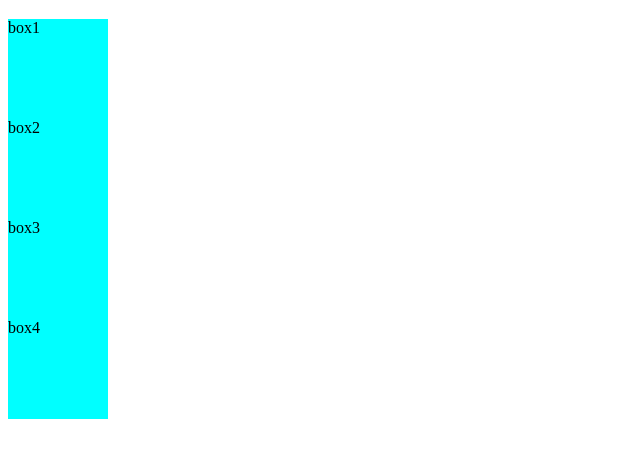
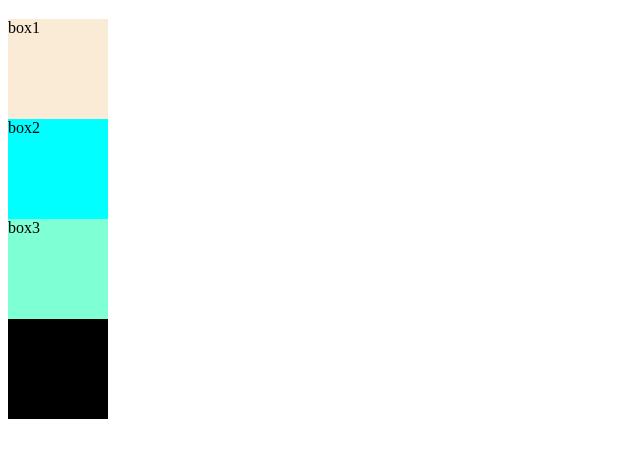
Before and after one commit to Mubasharawan786/Html-CSS-JS-practice-, a plain HTML site: page index.html in a window 1280 px wide. Shown: the part 61-518 px from the top of the page, without its empty margins (0-640 px from the left). Drawn offline with Linux system fonts and the light colour scheme.

Commit message:
giving colors to div

```diff
--- a/index.css
+++ b/index.css
@@ -1,5 +1,10 @@
 div{
     height: 100px;
     width: 100px;
-    background-color: aqua;
 }
+#box1{
+    background-color: antiquewhite;
+}
+#box2{background-color: aqua;}
+#box3{background-color: aquamarine;}
+#box4{background-color: black;}
```
